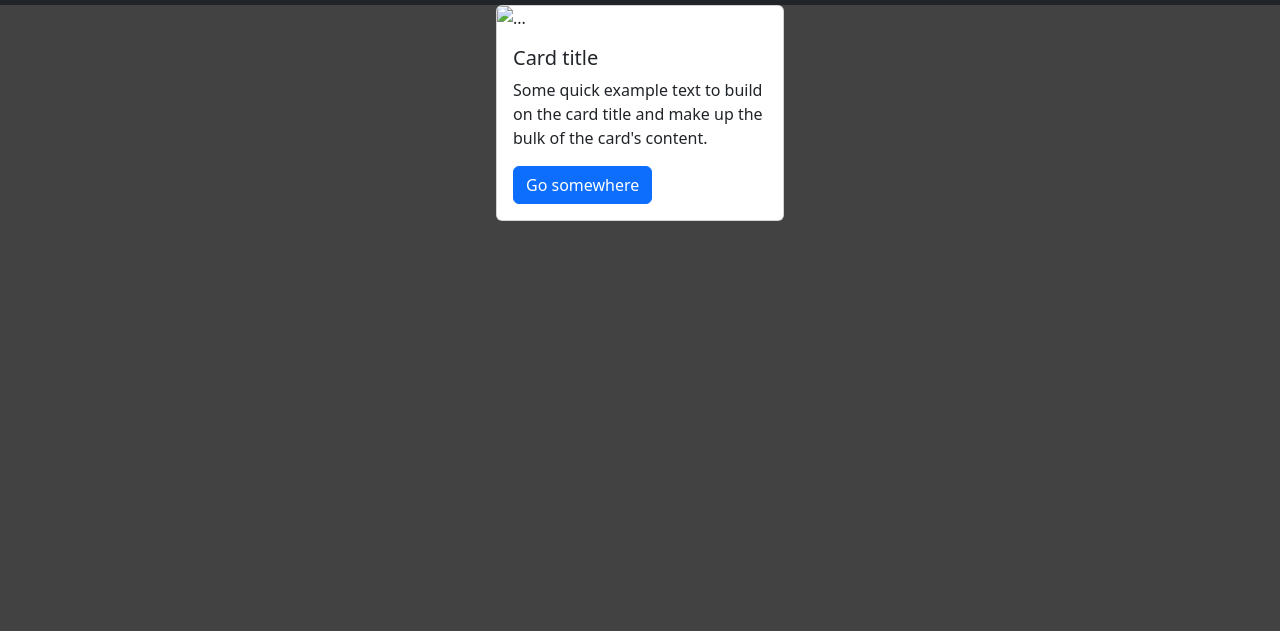
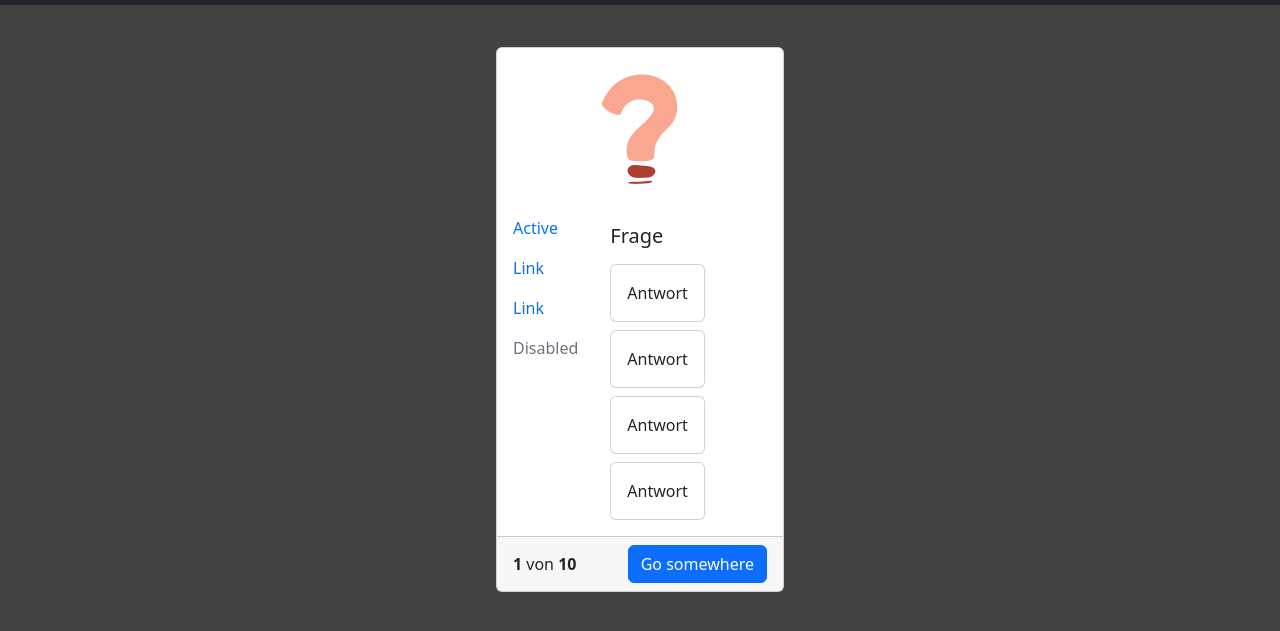
Before and after one commit to MarcWalter/QuizApp, a website: page index.html in a window 1280 px wide. Shown: the part 81-712 px from the top of the page. Drawn offline with nearby package versions, Linux system fonts and the light colour scheme.

Commit message:
creation card

```diff
--- a/index.html
+++ b/index.html
@@ -1,5 +1,6 @@
 <!DOCTYPE html>
 <html lang="en">
+
 <head>
     <meta charset="UTF-8">
     <meta http-equiv="X-UA-Compatible" content="IE=edge">
@@ -14,6 +15,7 @@
     <link rel="stylesheet" href="fonts.css">
     <link rel="stylesheet" href="node_modules/bootstrap/dist/css/bootstrap.min.css">
 </head>
+
 <body>
     <nav class="navbar navbar-dark bg-dark">
         <div class="container center">
@@ -25,14 +27,61 @@
 
     <div class="content center">
         <div class="card" style="width: 18rem;">
-            <img src="..." class="card-img-top" alt="...">
+            <img src="img/question-mark-gd1ee0b53c_1920.png" class="card-img-top card-img-small" alt="...">
+            <div class="card-middle flex">
+                <div>
+                    <ul class="nav flex-column">
+                        <li class="nav-item">
+                            <a class="nav-link active" aria-current="page" href="#">Active</a>
+                        </li>
+                        <li class="nav-item">
+                            <a class="nav-link" href="#">Link</a>
+                        </li>
+                        <li class="nav-item">
+                            <a class="nav-link" href="#">Link</a>
+                        </li>
+                        <li class="nav-item">
+                            <a class="nav-link disabled">Disabled</a>
+                        </li>
+                    </ul>
+                </div>
+                <div>
                     <div class="card-body">
-              <h5 class="card-title">Card title</h5>
-              <p class="card-text">Some quick example text to build on the card title and make up the bulk of the card's content.</p>
+                        <h5 class="card-title mb-3">Frage</h5>
+
+                        <div class="card mt-2">
+                            <div class="card-body">
+                                Antwort
+                            </div>
+                        </div>
+                        <div class="card mt-2">
+                            <div class="card-body">
+                                Antwort
+                            </div>
+                        </div>
+                        <div class="card mt-2">
+                            <div class="card-body">
+                                Antwort
+                            </div>
+                        </div>
+                        <div class="card mt-2">
+                            <div class="card-body">
+                                Antwort
+                            </div>
+                        </div>
+                    </div>
+                </div>
+
+
+
+            </div>
+            <div class="card-footer">
+                <span><b>1</b> von <b>10</b></span>
                 <a href="#" class="btn btn-primary">Go somewhere</a>
             </div>
         </div>
     </div>
 
 </body>
+
 </html>
--- a/style.css
+++ b/style.css
@@ -26,4 +26,18 @@ body {
 
 .content {
     min-height: 100%;
+    min-width: 100%;
+    position: absolute;
+    top: 0;
 }
+
+.card-img-small {
+    max-height: 20vh;
+    object-fit: contain;
+}
+
+.card-footer {
+    display: flex;
+    align-items: center;
+    justify-content: space-between;
+}
```
Also changed, not shown: img/question-mark-gd1ee0b53c_1920.png (added). Lines whose indentation alone changed are shown as unchanged.
